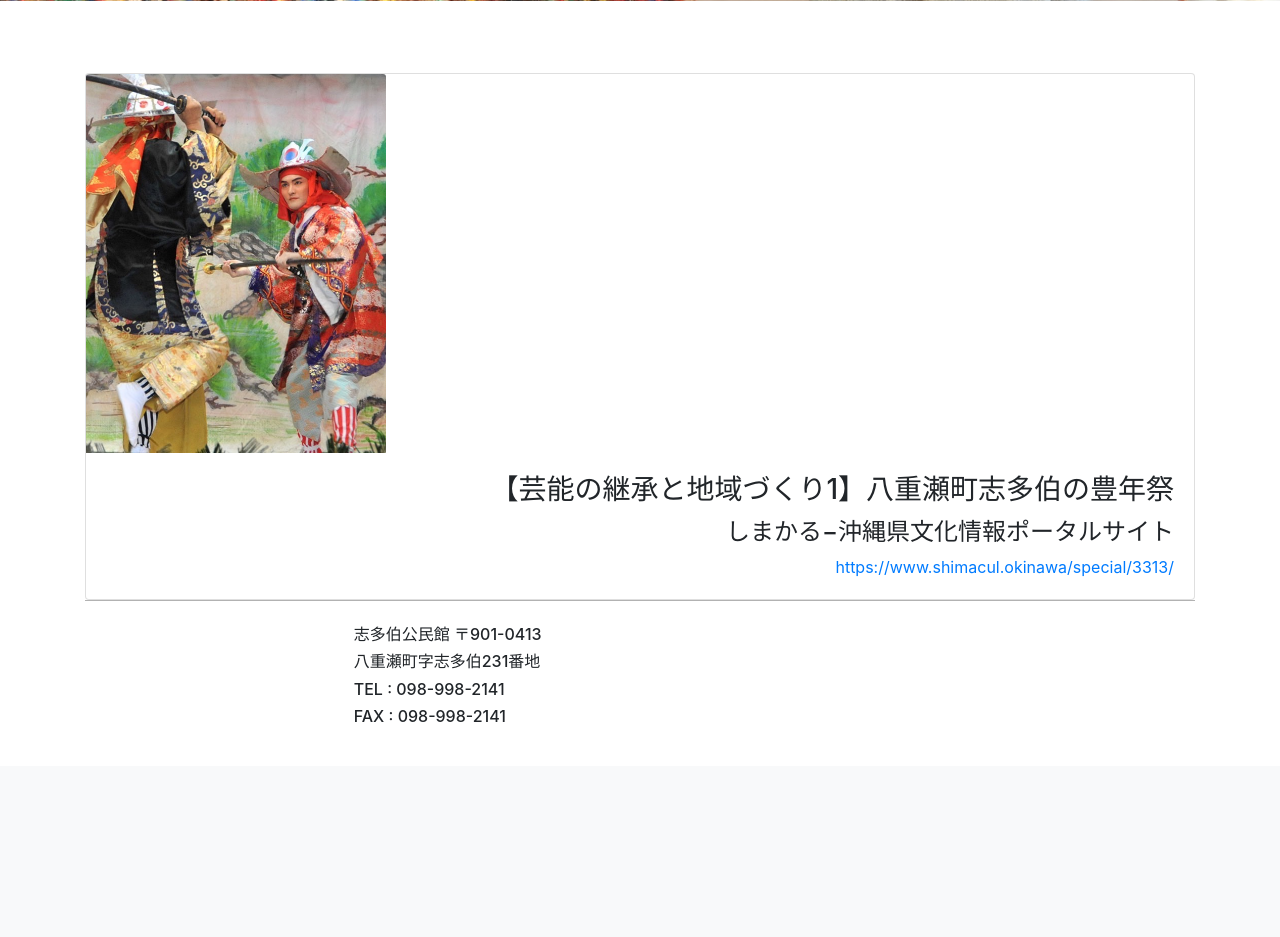
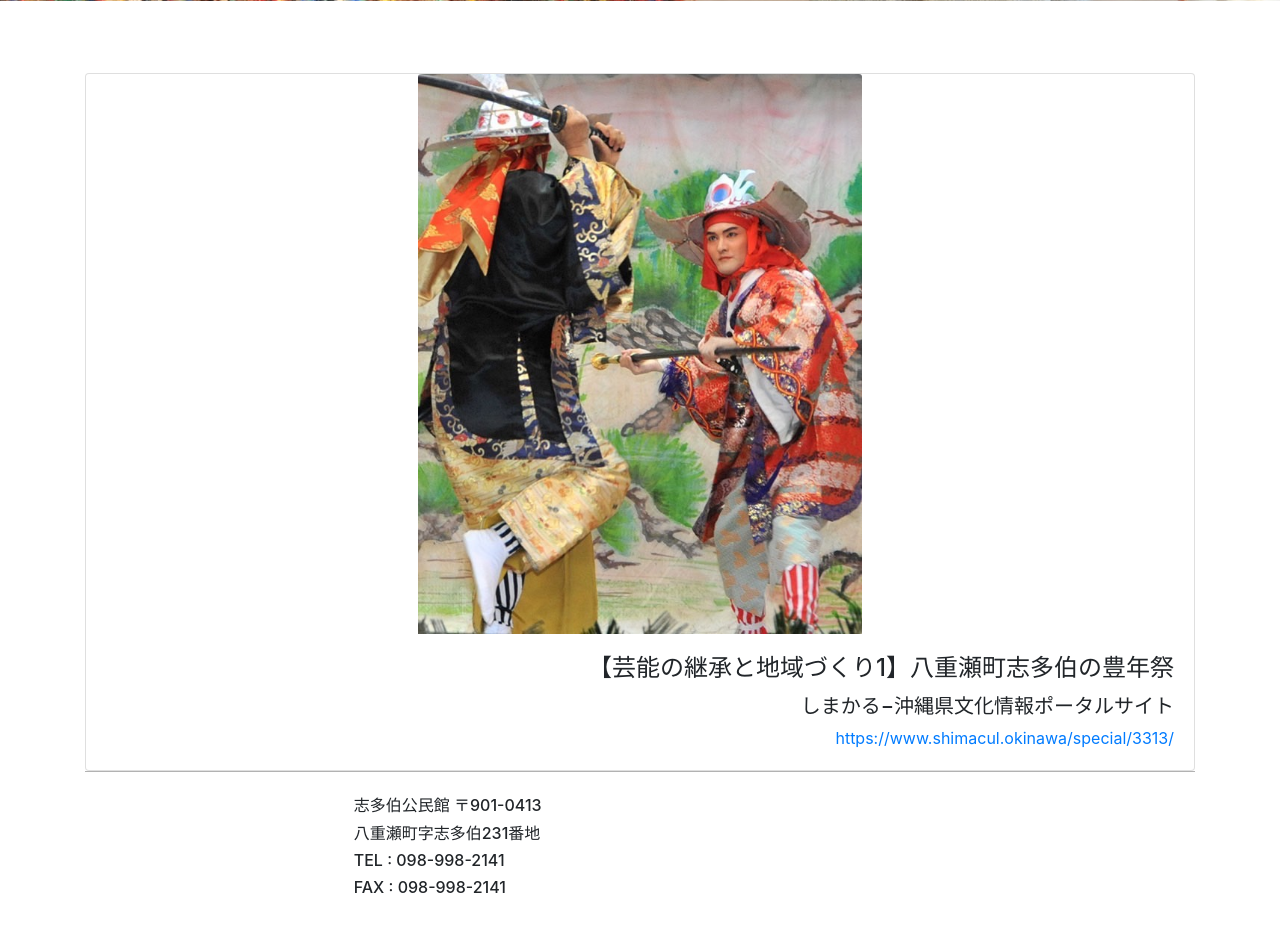
Before and after one commit to Davidlee1122/Springboot-Blog-Shitahaku-Hounensai, a Java web app: page /auth/relatedarticles in a window 1280 px wide. Shown: the part 655-1592 px from the top of the page. Before the commit the page ends 1377 px from the top, so only its background shows below. Run offline with Spring Boot 4, a stand-in JSP engine, Linux system fonts and the light colour scheme; data that the repository does not hold is empty; some of the project's set-up classes (security, data sources, template engines, error pages and the like) are left out, and stand-ins take their place; some libraries are stand-ins or nearby versions; grey boxes are pictures that could not be loaded.

Commit message:
Update relatedarticles.jsp

```diff
--- a/src/main/webapp/WEB-INF/views/auth/relatedarticles.jsp
+++ b/src/main/webapp/WEB-INF/views/auth/relatedarticles.jsp
@@ -65,10 +65,10 @@ header.masthead {
 <div class="container">
 	<br />
 	<div class="card">
-		<img class="card-img-top" src="${pageContext.request.contextPath}/images/6.jpg" alt="Card image" style="width:300px; height:auto;">
+		<img class="card-img-top" src="${pageContext.request.contextPath}/images/6.jpg" alt="Card image" style="width:40%; height:auto; display: block; margin: 0 auto;">
 		<div class="card-body" style="text-align: right;">
-			<h3 class="card-title">【芸能の継承と地域づくり1】八重瀬町志多伯の豊年祭</h3>
-			<h4 class="card-text">しまかる−沖縄県文化情報ポータルサイト</h4>
+			<h4 class="card-title">【芸能の継承と地域づくり1】八重瀬町志多伯の豊年祭</h3>
+			<h5 class="card-text">しまかる−沖縄県文化情報ポータルサイト</h4>
 			<a href="https://www.shimacul.okinawa/special/3313/">https://www.shimacul.okinawa/special/3313/</a>
 		</div>
 	</div>
```
